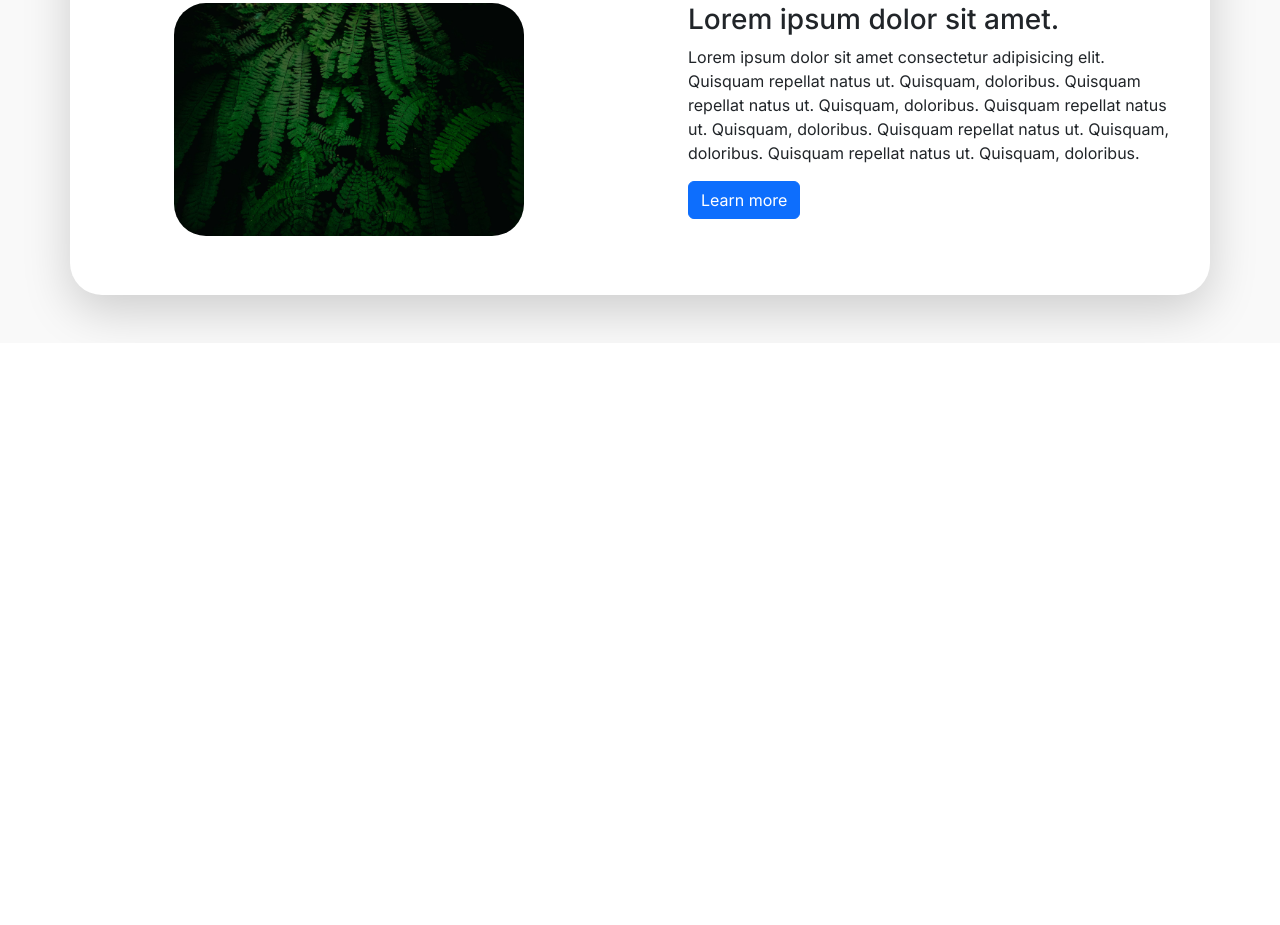
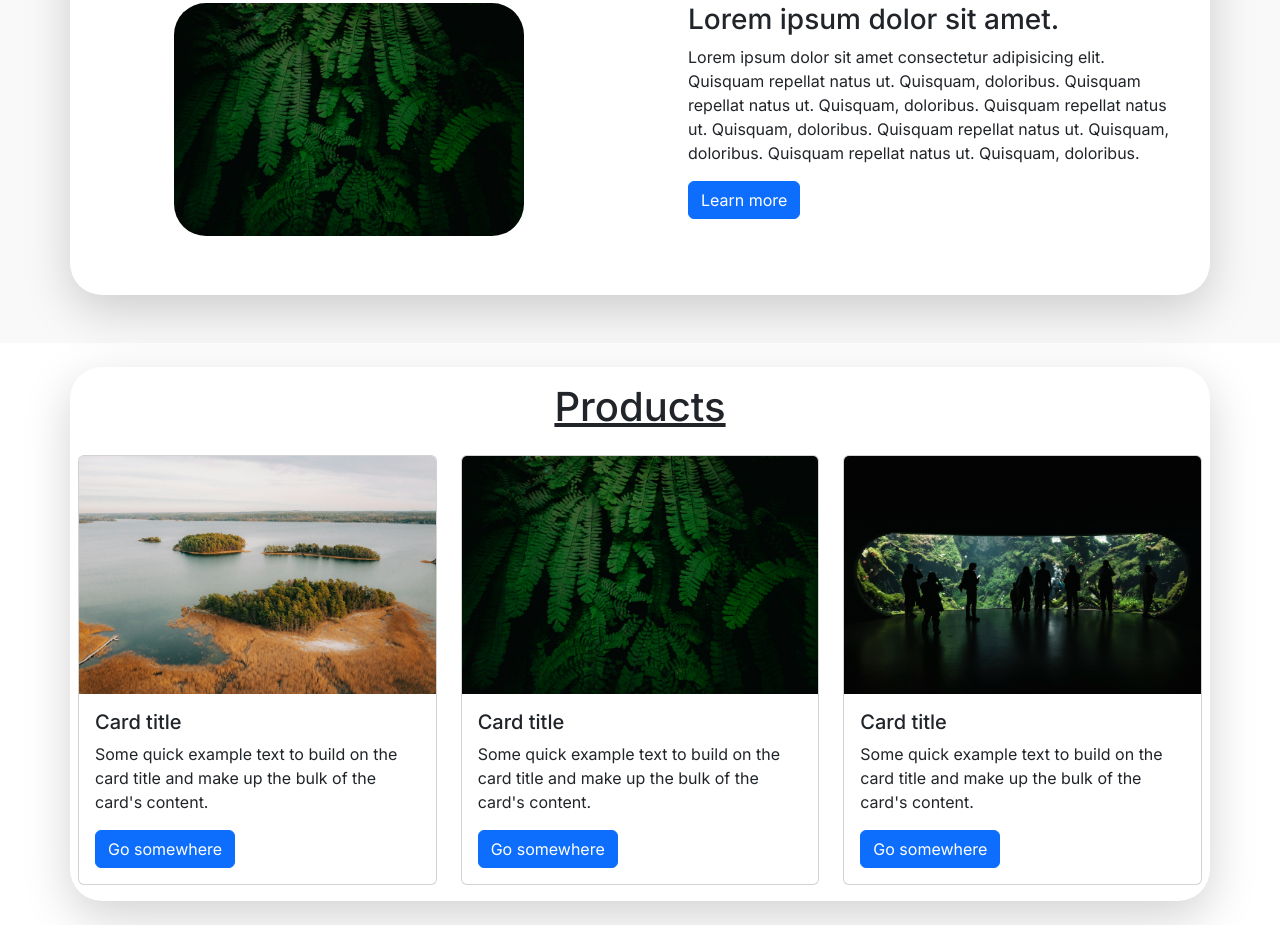
Before and after one commit to zinoo-dez/bootstrap-blog, a plain HTML site: page index.html in a window 1280 px wide. Shown: the part 931-1856 px from the top of the page. Before the commit the page ends 1274 px from the top, so only its background shows below. Drawn offline with Linux system fonts and the light colour scheme.

Commit message:
add products

```diff
--- a/index.html
+++ b/index.html
@@ -300,6 +300,57 @@
           </div>
         </div>
       </section>
+      <section id="products" class="p-4">
+        <div
+          class="container p-3 px-md-0 shadow-lg rounded-5"
+          style="background-color: #fff"
+        >
+          <h2 class="text-center fs-1 mb-4 text-decoration-underline">
+            Products
+          </h2>
+          <div class="row g-4 px-2">
+            <div class="col-md-4">
+              <div class="card">
+                <img src="./images/p1.jpg" class="card-img-top" alt="..." />
+                <div class="card-body">
+                  <h5 class="card-title">Card title</h5>
+                  <p class="card-text">
+                    Some quick example text to build on the card title and make
+                    up the bulk of the card's content.
+                  </p>
+                  <a href="#" class="btn btn-primary">Go somewhere</a>
+                </div>
+              </div>
+            </div>
+            <div class="col-md-4">
+              <div class="card">
+                <img src="./images/p2.jpg" class="card-img-top" alt="..." />
+                <div class="card-body">
+                  <h5 class="card-title">Card title</h5>
+                  <p class="card-text">
+                    Some quick example text to build on the card title and make
+                    up the bulk of the card's content.
+                  </p>
+                  <a href="#" class="btn btn-primary">Go somewhere</a>
+                </div>
+              </div>
+            </div>
+            <div class="col-md-4">
+              <div class="card">
+                <img src="./images/p3.jpg" class="card-img-top" alt="..." />
+                <div class="card-body">
+                  <h5 class="card-title">Card title</h5>
+                  <p class="card-text">
+                    Some quick example text to build on the card title and make
+                    up the bulk of the card's content.
+                  </p>
+                  <a href="#" class="btn btn-primary">Go somewhere</a>
+                </div>
+              </div>
+            </div>
+          </div>
+        </div>
+      </section>
     </main>
     <script src="js/bootstrap.bundle.min.js"></script>
   </body>
```
